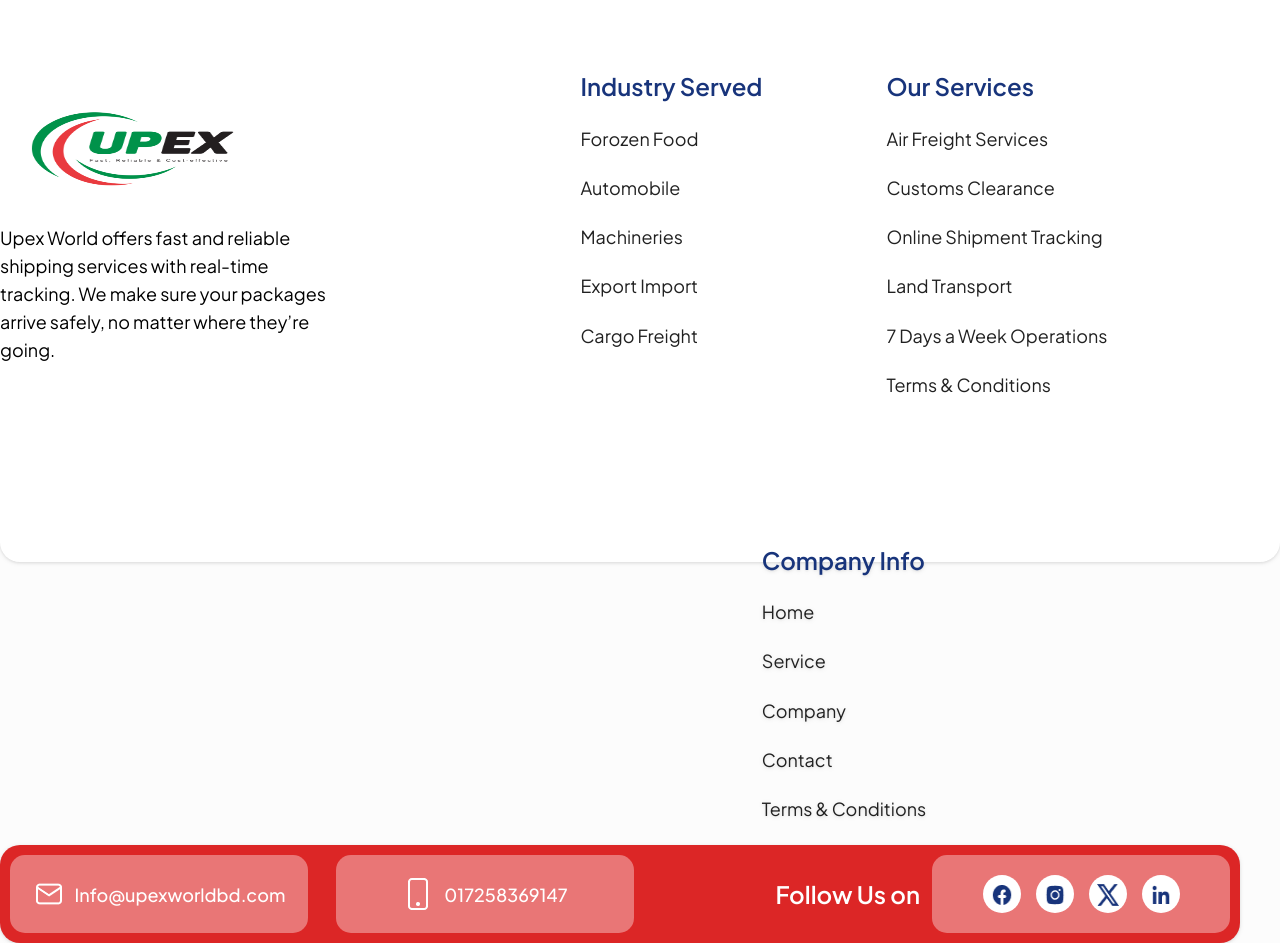
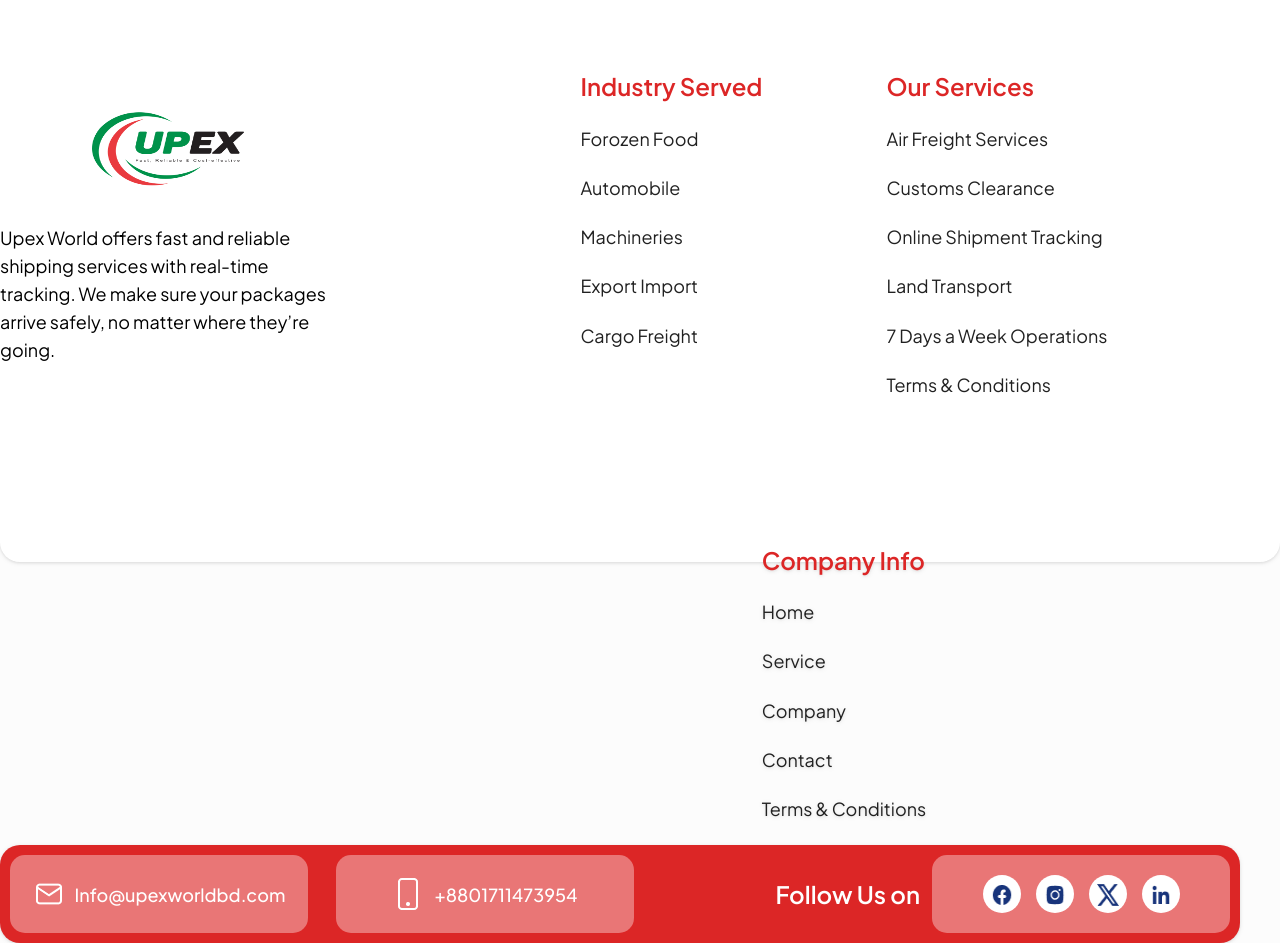
Before and after one commit to fzsf163/delivery-site, a React (Vite) app: page /service in a window 1280 px wide. Shown: the part 2861-3804 px from the top of the page. Built offline with nearby package versions, Linux system fonts and the light colour scheme.

Commit message:
red vide added to components

```diff
--- a/src/components/GetInTouchForm/GetInTouchForm.tsx
+++ b/src/components/GetInTouchForm/GetInTouchForm.tsx
@@ -67,7 +67,7 @@
       id="getQuote"
     >
       <form onSubmit={(e) => onSubmit(e)}>
-        <div className="h-full w-full bg-[#18347B80] py-5 sm:p-10 lg:py-4">
+        <div className="h-full w-full bg-red-500/40 py-5 sm:p-10 lg:py-4">
           <div className="mx-auto flex h-full w-full flex-wrap items-center justify-center gap-5 xl:gap-[147px]">
             <div className="space-y-[24px]">
               <h1 className="plus-jakarta-sans-700 mx-auto h-auto w-[90%] text-center text-4xl text-white lg:h-[120px] lg:w-[528px] lg:text-[48px] lg:leading-[60.48px]">
--- a/src/components/Process/Process.tsx
+++ b/src/components/Process/Process.tsx
@@ -29,7 +29,7 @@
           }}
           className="relative top-[98px] z-10 h-[349px] w-[379px] rounded-[20px]"
         >
-          <div className="relative h-full w-full rounded-[20px] bg-gradient-to-t from-[#18347B] to-[#D9D9D900] text-white">
+          <div className="relative h-full w-full rounded-[20px] bg-gradient-to-t from-red-500/40 to-red-600/40 text-white">
             <div className="absolute bottom-0 left-0 flex flex-col items-start gap-5 p-[40px_20px] text-white">
               <p className="plus-jakarta-sans-700 text-[24px] leading-[30.24px]">
                 Receive Packages
@@ -54,7 +54,7 @@
           }}
           className="relative top-[280px] z-10 h-[349px] w-[379px] rounded-[20px]"
         >
-          <div className="relative h-full w-full rounded-[20px] bg-gradient-to-t from-[#18347B] to-[#D9D9D900] text-white">
+          <div className="relative h-full w-full rounded-[20px] bg-gradient-to-t from-red-500/40 to-red-600/40 text-white">
             <div className="absolute bottom-0 left-0 flex flex-col items-start gap-5 p-[40px_20px] text-white">
               <p className="plus-jakarta-sans-700 text-[24px] leading-[30.24px]">
                 Transport Packages
@@ -79,7 +79,7 @@
           }}
           className="z-10 h-[349px] w-[379px] rounded-[20px]"
         >
-          <div className="relative h-full w-full rounded-[20px] bg-gradient-to-t from-[#18347B] to-[#D9D9D900] text-white">
+          <div className="relative h-full w-full rounded-[20px] bg-gradient-to-t from-red-500/40 to-red-600/40 text-white">
             <div className="absolute bottom-0 left-0 flex flex-col items-start gap-5 p-[40px_20px] text-white">
               <p className="plus-jakarta-sans-700 text-[24px] leading-[30.24px]">
                 Deliver Packages
--- a/src/components/footer/Footer.tsx
+++ b/src/components/footer/Footer.tsx
@@ -50,7 +50,11 @@
         <div className="flex flex-col items-start justify-center gap-10 lg:gap-[113px] xl:flex-row">
           {/* 1 */}
           <div className="flex flex-col items-start gap-8 lg:flex-col lg:gap-[3px]">
-            <img src="/upexworld.png" alt="" className="h-[150px] w-[265px]" />
+            <img
+              src="/upexworld.png"
+              alt=""
+              className="mx-auto h-[150px] w-[200px]"
+            />
             <p className="plus-jakarta-sans-400 h-auto w-[90%] text-sm leading-[25.2px] sm:text-lg lg:h-[100px] lg:w-[335px] lg:text-[18px]">
               Upex World offers fast and reliable shipping services with
               real-time tracking. We make sure your packages arrive safely, no
@@ -62,7 +66,7 @@
             {items.map((item) => {
               return (
                 <div key={item.id}>
-                  <p className="plus-jakarta-sans-600 pb-[24px] text-[24px] leading-[30.24px] text-[#18347B]">
+                  <p className="plus-jakarta-sans-600 pb-[24px] text-[24px] leading-[30.24px] text-red-600">
                     {item.label}
                   </p>
                   <div>
@@ -94,13 +98,13 @@
               </div>
               <div className="w-[298px] rounded-[15px]">
                 <a
-                  href="tel:+88017258369147"
+                  href="tel:+8801711473954"
                   className="plus-jakarta-sans-500 flex items-center justify-start gap-[10px] text-center text-[18px] leading-[25.2px]"
                 >
                   <span>
                     <img src={phoneblue} alt="" className="size-[32px]" />
                   </span>{" "}
-                  017258369147
+                  +8801711473954
                 </a>
               </div>
               {/* follow */}
@@ -143,13 +147,13 @@
             </div>
             <div className="h-[78px] w-[298px] rounded-[15px] bg-[#FFFFFF5E] p-[23px_21px]">
               <a
-                href="tel:+88017258369147"
+                href="tel:+8801711473954"
                 className="plus-jakarta-sans-500 flex items-center justify-center gap-[10px] text-center text-[18px] leading-[25.2px] text-white"
               >
                 <span>
                   <img src={phoneLogo} alt="" className="size-[32px]" />
                 </span>{" "}
-                017258369147
+                +8801711473954
               </a>
             </div>
           </div>
--- a/src/components/number-card/numberCard.tsx
+++ b/src/components/number-card/numberCard.tsx
@@ -14,7 +14,7 @@
       }}
       className="mx-auto mt-[80px] h-full w-full xl:h-[493px]"
     >
-      <div className="flex h-full w-full flex-wrap items-center justify-center gap-[31px] bg-blue-800/50 px-2 py-5 text-white">
+      <div className="flex h-full w-full flex-wrap items-center justify-center gap-[31px] bg-red-800/50 px-2 py-5 text-white">
         <div className="gradient-border h-full w-[186px] rounded-[20px] bg-[#DFDFDF4D] p-[22px] lg:h-[228px] lg:w-[307px]">
           <div className="flex items-center justify-start gap-[15px]">
             <img src={img2} alt="" className="size-[48px] lg:size-[66px]" />
--- a/src/components/services/services.tsx
+++ b/src/components/services/services.tsx
@@ -33,9 +33,9 @@
             backgroundPosition: "center center",
             objectFit: "cover",
           }}
-          className="h-[513px] w-[420px] rounded-[20px] m-2"
+          className="m-2 h-[513px] w-[420px] rounded-[20px]"
         >
-          <div className="relative h-full rounded-[20px] bg-gradient-to-t from-[#18347B] to-[#D9D9D900]">
+          <div className="relative h-full rounded-[20px] bg-gradient-to-t from-red-500/40 to-red-600/40">
             <div className="absolute bottom-0 left-0 flex flex-col items-start gap-5 p-[40px_20px] text-white">
               <p className="plus-jakarta-sans-700 h-[47px] w-[109px] rounded-[32px] bg-red-600 pt-[9px] text-center text-[24px] leading-[30.24px]">
                 Road
@@ -60,9 +60,9 @@
             backgroundPosition: "center center",
             objectFit: "cover",
           }}
-          className="h-[513px] w-[420px] rounded-[20px] m-2"
+          className="m-2 h-[513px] w-[420px] rounded-[20px]"
         >
-          <div className="relative h-full rounded-[20px] bg-gradient-to-t from-[#18347B] to-[#D9D9D900]">
+          <div className="relative h-full rounded-[20px] bg-gradient-to-t from-red-500/40 to-red-600/40">
             <div className="absolute bottom-0 left-0 flex flex-col items-start gap-5 p-[40px_20px] text-white">
               <p className="plus-jakarta-sans-700 h-[47px] w-[109px] rounded-[32px] bg-red-600 pt-[9px] text-center text-[24px] leading-[30.24px]">
                 Air
@@ -87,9 +87,9 @@
             backgroundPosition: "center center",
             objectFit: "cover",
           }}
-          className="h-[513px] w-[420px] rounded-[20px] m-2"
+          className="m-2 h-[513px] w-[420px] rounded-[20px]"
         >
-          <div className="relative h-full rounded-[20px] bg-gradient-to-t from-[#18347B] to-[#D9D9D900]">
+          <div className="relative h-full rounded-[20px] bg-gradient-to-t from-red-500/40 to-red-600/40">
             <div className="absolute bottom-0 left-0 flex flex-col items-start gap-5 p-[40px_20px] text-white">
               <p className="plus-jakarta-sans-700 h-[47px] w-[109px] rounded-[32px] bg-red-600 pt-[9px] text-center text-[24px] leading-[30.24px]">
                 Water
```
